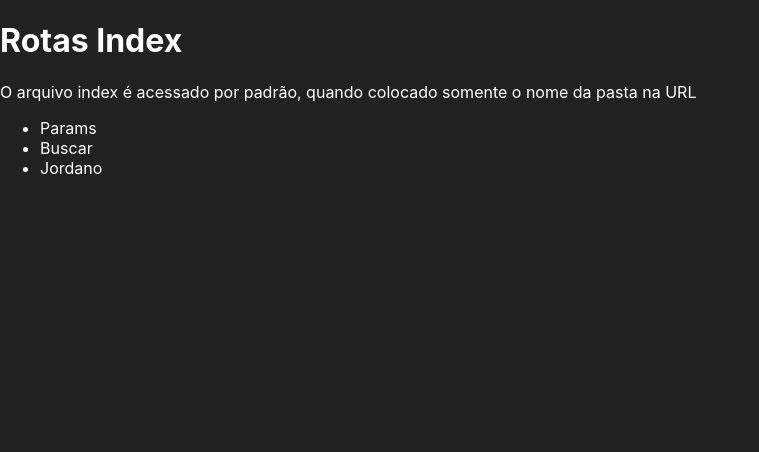
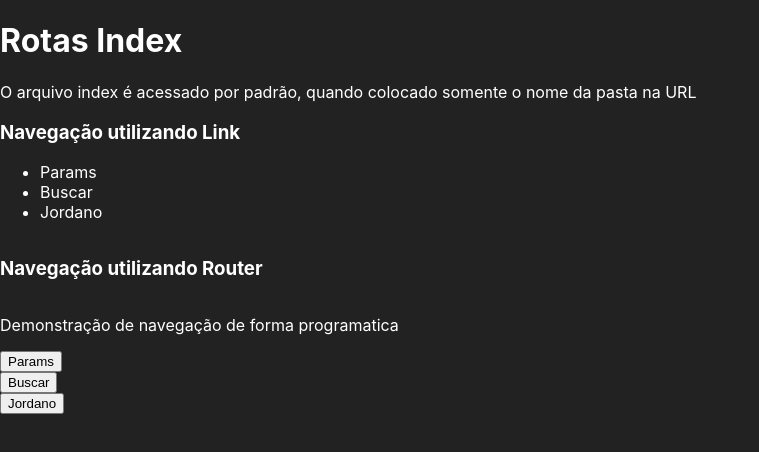
Before and after one commit to jordanobaluz/next-basico, a Next.js app: page /rotas in a window 1280 px wide. Shown: the top 452 px of the page, without its empty margins (0-759 px from the left). Built offline with nearby package versions, Linux system fonts and the light colour scheme.

Commit message:
Componente de navegação de forma programatica demonstrando a navegação entre paginas

```diff
--- a/src/pages/rotas/index.jsx
+++ b/src/pages/rotas/index.jsx
@@ -1,10 +1,33 @@
 import Link from 'next/link'
+import router, { useRouter } from 'next/router'
 
 export default function rotas() {
+    const estilo = {
+        display: "flex",
+        flexDirection: "column",
+        alignItems: "flex-start"
+    }
+    //const router = useRouter()
+
+    function navegacaoSimples(url) {
+        router.push(url)
+    }
+
+    function navegacaoComParams() {
+        router.push({
+            pathname: "/rotas/params",
+            query: {
+                id: 2,
+                nome: 'Nicoly'
+            }
+        })
+    }
+
     return (
         <div>
             <h1>Rotas Index</h1>
             <p>O arquivo index é acessado por padrão, quando colocado somente o nome da pasta na URL</p>
+            <h3>Navegação utilizando Link</h3>
             <ul>
                 <Link href="/rotas/params?id=2&nome=Nicoly">
                     <li>Params</li>
@@ -16,6 +39,13 @@ export default function rotas() {
                     <li>Jordano</li>
                 </Link>
             </ul>
+            <div style={estilo}>
+                <h3>Navegação utilizando Router</h3>
+                <p>Demonstração de navegação de forma programatica</p>
+                <button onClick={() => navegacaoComParams()}>Params</button>
+                <button onClick={() => router.push("/rotas/123/buscar")}>Buscar</button>
+                <button onClick={() => navegacaoSimples("/rotas/123/Jordano")}>Jordano</button>
+            </div>
         </div >
     )
 }
```
